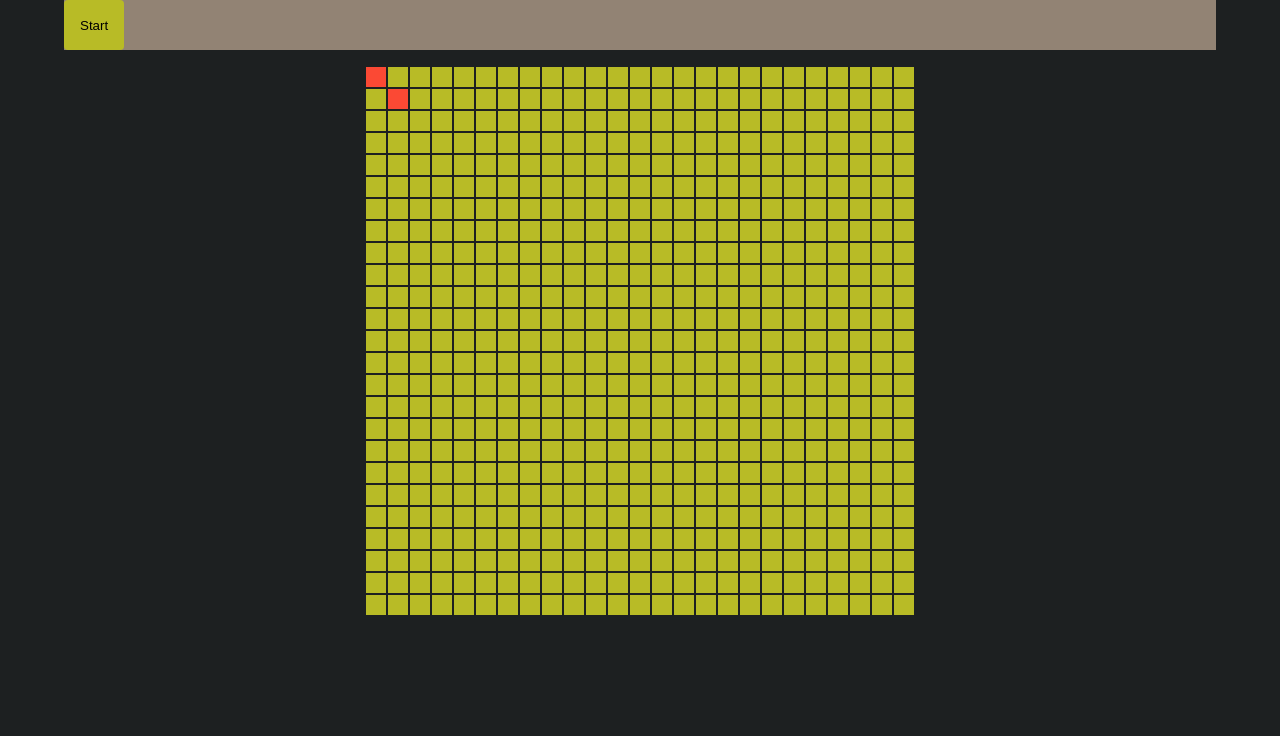
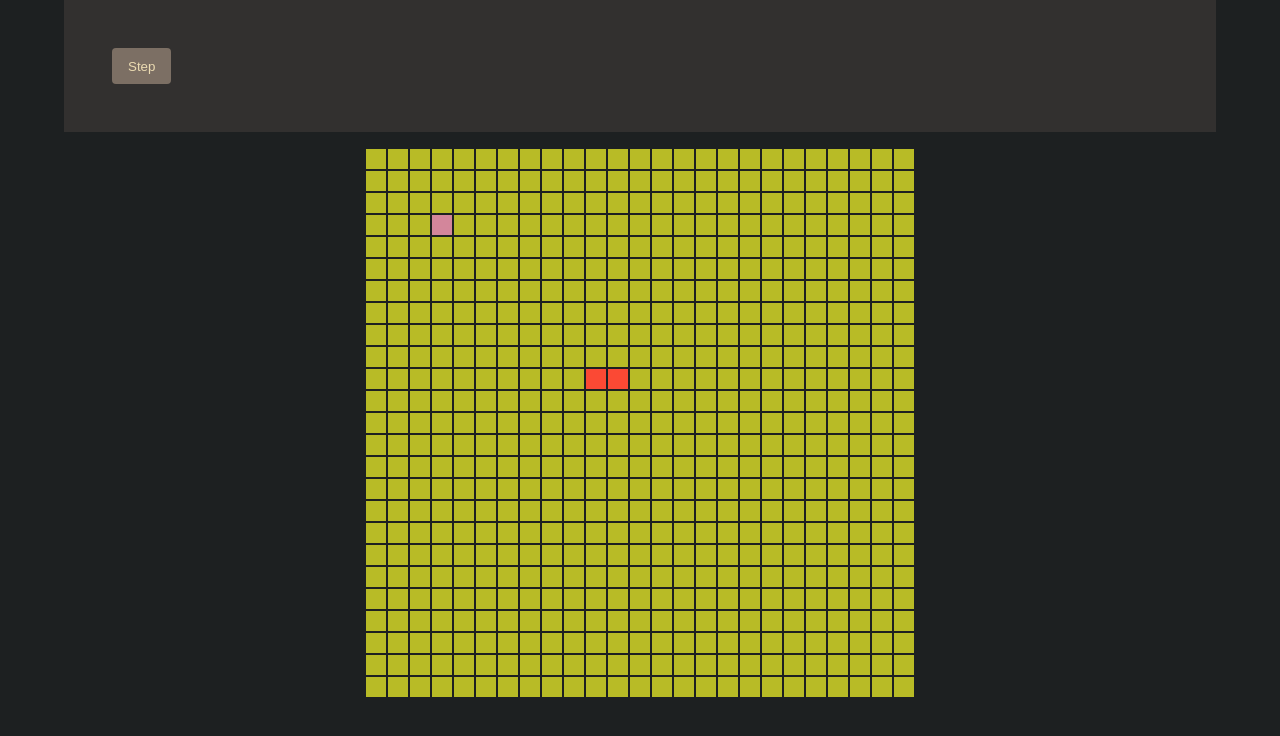
Before and after one commit to JavierPoduje/vue-snake, a Vue app: page / in a window 1280 px wide. Shown: the top 736 px of the page. Built offline with nearby package versions, Linux system fonts and the light colour scheme.

Commit message:
feat: add apple and store functions

```diff
--- a/src/components/GameButton.vue
+++ b/src/components/GameButton.vue
@@ -19,7 +19,8 @@
   @import '../assets/main.scss';
 
   .button {
-    background-color: map-get($colors, green);
+    background-color: map-get($colors, bg4);
+    color: map-get($colors, fg1);
     cursor: pointer;
     min-height: 36px;
     outline: none;
--- a/src/components/GameGrid.vue
+++ b/src/components/GameGrid.vue
@@ -8,7 +8,13 @@
       >
         <div
           class="cell"
-          :class="snakeSet.has(`${colIdx}-${rowIdx}`) && 'cell--snake'"
+          :class="
+            snakeSet?.has(`${colIdx}-${rowIdx}`)
+              ? 'cell--snake'
+              : isApple(colIdx, rowIdx)
+              ? 'cell--apple'
+              : ''
+          "
         />
       </div>
     </div>
@@ -16,18 +22,25 @@
 </template>
 
 <script setup>
-  import { computed } from 'vue'
+  import { ref, computed } from 'vue'
   import useGameStore from '../stores/game.ts'
 
-  const gameStore = useGameStore()
-  const snakeSet = computed(
-    () => new Set(gameStore?.snake?.map(({ col, row }) => `${col}-${row}`))
+  // definitions
+  const { apple, snake } = useGameStore()
+  const numberOfColumns = 25
+  const grid = ref(
+    new Array(numberOfColumns)
+      .fill()
+      .map(() => new Array(numberOfColumns).fill().map((_, colIdx) => colIdx))
   )
 
-  const numberOfColumns = 25
-  const grid = new Array(numberOfColumns)
-    .fill()
-    .map(() => new Array(numberOfColumns).fill().map((_, colIdx) => colIdx))
+  // functions
+  const isApple = (col, row) => apple?.col === col && apple?.row === row
+
+  // computed
+  const snakeSet = computed(
+    () => new Set(snake?.body?.map(({ col, row }) => `${col}-${row}`))
+  )
 </script>
 
 <style scoped lang="scss">
@@ -58,6 +71,9 @@
       &--snake {
         background-color: map-get($colors, red);
       }
+      &--apple {
+        background-color: map-get($colors, purple);
+      }
     }
   }
 </style>
--- a/src/components/GameNavbar.vue
+++ b/src/components/GameNavbar.vue
@@ -1,6 +1,6 @@
 <template>
   <nav class="navbar">
-    <GameButton text="Start" :on-click="gameStore?.startGame" />
+    <GameButton text="Step" :on-click="gameStore?.tick" />
   </nav>
 </template>
 
@@ -15,9 +15,9 @@
   @import '../assets/main.scss';
 
   .navbar {
-    background-color: map-get($colors, gray);
+    padding: 3rem;
+    background-color: map-get($colors, bg_s);
     width: 100%;
-    height: 50px;
     display: flex;
   }
 </style>
--- a/src/models.ts
+++ b/src/models.ts
@@ -9,9 +9,26 @@ export interface Cell {
   col: number
 }
 
+export enum Direction {
+  Up = 'Up',
+  Down = 'Down',
+  Left = 'Left',
+  Right = 'Right'
+}
+
+export interface Snake {
+  direction: Direction
+  body: Cell[]
+}
+
+export interface Game {
+    state: GameState
+    gridSize: number
+
+}
+
 export type GameStoreType = {
-  snake: Cell[]
-  game: {
-    state: GameState
-  }
+  snake: Snake
+  apple: Cell
+  game: Game
 }
--- a/src/stores/game.ts
+++ b/src/stores/game.ts
@@ -1,35 +1,61 @@
-import { GameState, type Cell, type GameStoreType } from '@/models'
+import { GameState, type Cell, type GameStoreType, Direction } from '@/models'
+import { isClashedSnake, snakeAteApple, getNextSnake } from './helpers'
 import { defineStore } from 'pinia'
 
 const useGameStore = defineStore<'gameStore', GameStoreType>('gameStore', {
   state: () => ({
-    snake: [
-      { row: 0, col: 0 },
-      { row: 1, col: 1 }
-    ],
+    snake: {
+      direction: Direction.Left,
+      body: [
+        { row: 10, col: 10 },
+        { row: 11, col: 10 }
+      ]
+    },
+    apple: { row: 3, col: 3 },
     game: {
+      gridSize: 25,
       state: GameState.Pending
     }
   }),
   getters: {
     snakeSize(): number {
-      return this?.snake?.length
+      return this?.snake?.body?.length
     },
     eatenApples(): number {
-      return this?.snake?.length - 2
+      return this?.snake?.body?.length - 2
     }
   },
   actions: {
-    addCellToSnake(cell: Cell) {
-      this?.snake?.push(cell)
+    addCellToSnake(cell: Cell, snake: Snake): Snake {
+      this.snake.body = [cell, ...snake]
     },
+    changeDirection(direction: Direction) {
+      this.snake.direction = direction
+    },
+    tick() {
+      // 1. calculate the next position of the snake
+      const nextSnake = getNextSnake(this.game, this.snake)
+
+      // 2. check if the snake died
+      if (isClashedSnake(nextSnake)) {
+        return this.finishGame()
+      }
+
+      // 3. check if the snake ate the apple
+      const head = nextSnake[0]
+      if (snakeAteApple(head, this.apple)) {
+        this.addCellToSnake(head, nextSnake)
+        this.apple = getRandomApple(this.snake.body, this.game.gridSize)
+      }
+    },
+    // Todo: not implemented
     startGame() {
-      console.log('starting the game!')
       this.game.state = GameState.Running
     },
+    // Todo: not implemented
     finishGame() {
       this.game.state = GameState.Over
-    },
+    }
   }
 })
 
--- /dev/null
+++ b/src/stores/helpers.ts
@@ -0,0 +1,67 @@
+import { Direction, type Cell, type Snake, type Game } from '@/models'
+
+const stringifyCell = ({ row, col }: Cell): string => `${row}-${col}`
+
+const getNextSnakeHead = (game: Game, snake: Snake): Cell => {
+  const currentHead = snake.body[0]
+  if (snake?.direction === Direction.Up) {
+    const row = currentHead?.row - 1
+    if (row < 0 || row >= game?.gridSize) {
+      return { row: game?.gridSize - 1, col: currentHead?.col }
+    } else {
+      return { row, col: currentHead?.col }
+    }
+  } else if (snake?.direction === Direction.Right) {
+    const col = currentHead?.col + 1
+    if (col < 0 || col >= game?.gridSize) {
+      return { row: currentHead?.row, col }
+    } else {
+      return { row: currentHead?.row, col: 0 }
+    }
+  } else if (snake?.direction === Direction.Down) {
+    const row = currentHead?.row + 1
+    if (row < 0 || row >= game?.gridSize) {
+      return { row: 0, col: currentHead?.col }
+    } else {
+      return { row, col: currentHead?.col }
+    }
+  } else if (snake?.direction === Direction.Left) {
+    const col = currentHead?.col - 1
+    if (col < 0 || col >= game?.gridSize) {
+      return { row: currentHead?.row, col }
+    } else {
+      return { row: currentHead?.row, col: game?.gridSize - 1 }
+    }
+  } else {
+    throw new Error('Invalid direction')
+  }
+}
+
+export const getRandomApple = (snake: Snake, gridSize: number): Cell => {
+  const snakeSet = new Set(snake?.body?.map(stringifyCell))
+
+  const apple = {
+    row: Math.floor(Math.random() * gridSize),
+    col: Math.floor(Math.random() * gridSize)
+  }
+
+  while (snakeSet?.has(apple)) {
+    row = Math.floor(Math.random() * gridSize)
+    col = Math.floor(Math.random() * gridSize)
+  }
+
+  return apple
+}
+
+export const isClashedSnake = (snake: Snake): boolean => {
+  const snakeSet = new Set(snake?.body?.slice(1)?.map(stringifyCell))
+  return snakeSet?.has(stringifyCell(snake?.body[0]))
+}
+
+export const snakeAteApple = (head: Cell, apple: Cell): boolean => {
+  return head?.row === apple?.row && head?.col === apple?.col
+}
+
+export const getNextSnake = (game: Game, snake: Snake): Snake => {
+  return [getNextSnakeHead(game, snake), ...snake.body.slice(0, -1)]
+}
```
